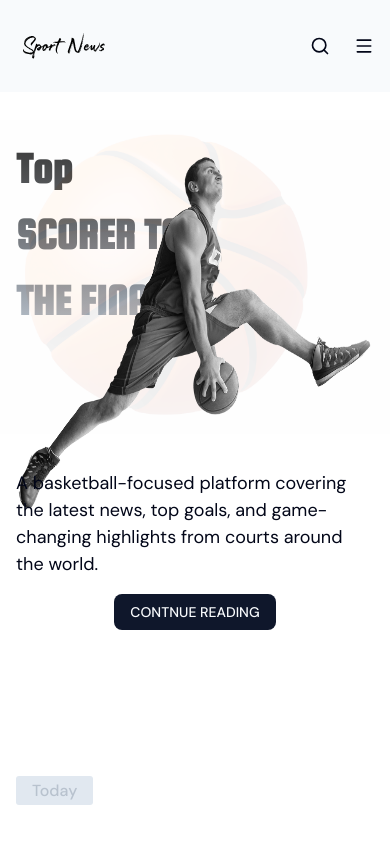
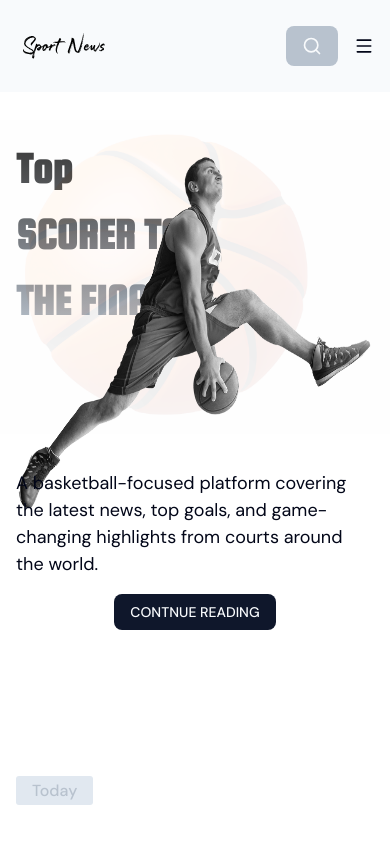
Before and after one commit to Awabena-dev/SportBlog, a Next.js app: page / in a window 390 px wide. Shown: the top 841 px of the page. Built offline with nearby package versions, Linux system fonts and the light colour scheme; grey boxes are pictures that could not be loaded.

Commit message:
fixed some bugs

```diff
--- a/src/app/globals.css
+++ b/src/app/globals.css
@@ -91,7 +91,7 @@
   --color-primary-200: #ebeef3;
   --color-primary-50: #f8fafc;
 
-  --color-secondray: #262626;
+  --color-secondary: #262626;
   --color-secondary-light: #696868;
 
   --breakpoint-mmd: 1000px;
--- a/src/components/NewsPost.tsx
+++ b/src/components/NewsPost.tsx
@@ -16,13 +16,16 @@ const NewsPost = ({ author, date, title, summary, img, variants = 'simple' }: Pr
     return (
         <div className='max-w-125 max-h-37.5 flex gap-x-4'>
             <Image src={img} width={235} height={150} alt='cover'
-                className={cn('w-36.5 md:w-50 aspect-square', variants === 'full' ? 'w-36.5 md:w-50 aspect-video' : 'w-26.5 md:w-18.75')} />
+                className={cn(variants === 'full'
+                    ? 'w-36.5 md:w-50 aspect-video'
+                    : 'w-26.5 md:w-18.75'
+                )} />
 
             <div className={
                 cn('flex flex-col gap-y-2 py-1',
                     variants === 'full'
                         ? 'border-t border-primary-600'
-                        : 'border-t-none ')} >
+                        : 'border-t-0 ')} >
                 {/* author and date */}
                 <ShortInfo author={author} date={date} target={'both'} className='text-secondary' />
 
--- a/src/section/Navbar/Navbar.tsx
+++ b/src/section/Navbar/Navbar.tsx
@@ -80,8 +80,8 @@ function Navbar() {
                 {/* Serch button */}
                 <div className='flex items-center gap-4'>
                     <Button
-                        variant={'primary'}
-                        size={'md'}
+                        variant={'Primary'}
+                        size={'lg'}
                         className='p-2 md:py-2.5 md:px-3.5'>
                         <Search className=' size-5 md:size-4' />
                         <p className=' hidden md:block'>Search</p>
```
